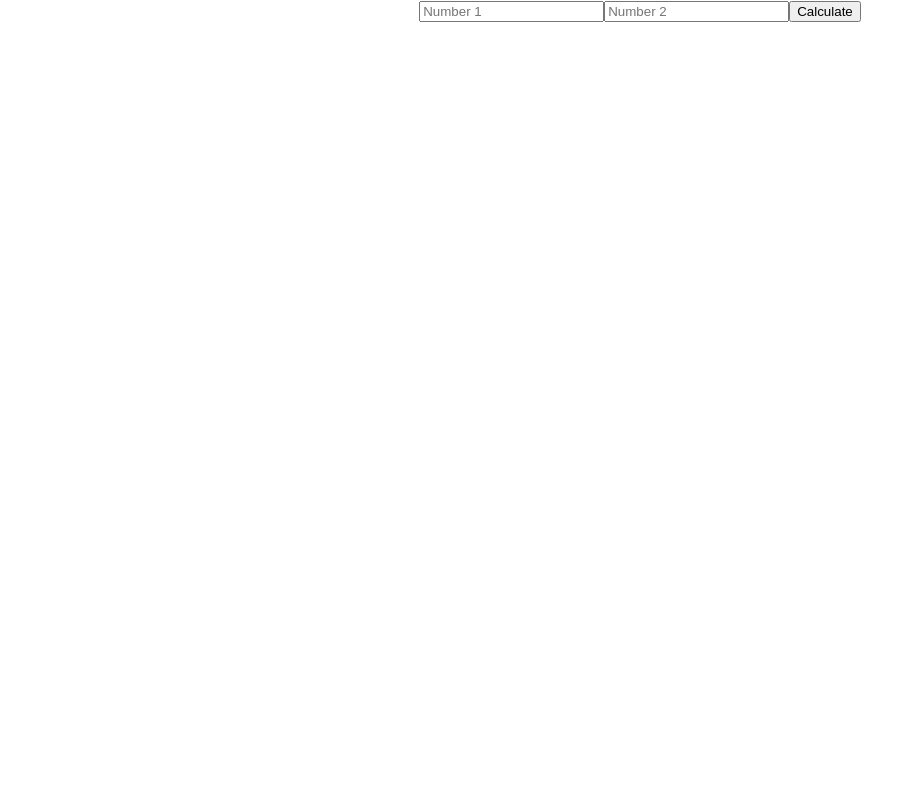
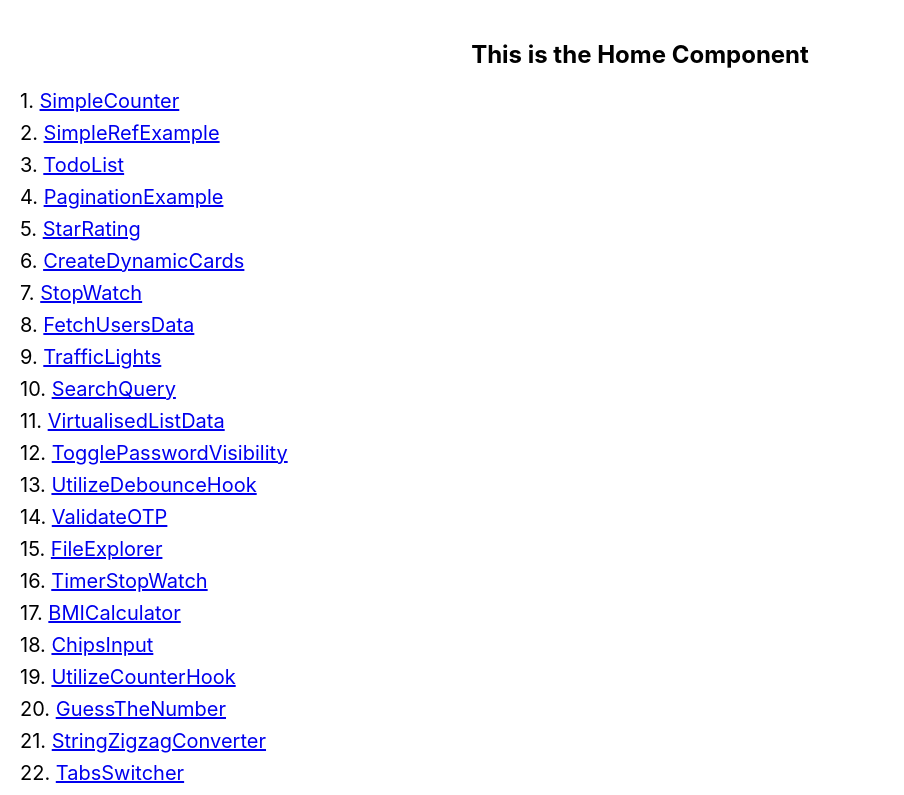
Before and after one commit to braju007/frontend_react_js, a React (Create React App) app in the folder machine_coding/: page / in a window 1280 px wide. Shown: the top 795 px of the page, without its empty margins (0-904 px from the left). Built offline with nearby package versions, Linux system fonts and the light colour scheme.

Commit message:
Add index file and remove component list from App directory

```diff
--- a/machine_coding/src/App.js
+++ b/machine_coding/src/App.js
@@ -1,62 +1,10 @@
 import './App.css';
-// import { SimpleCounter } from './components/SimpleCounter';
-// import { SimpleRefExample } from './components/SimpleRefExample';
-// import { TodoList } from './components/TodoList';
-// import { PaginationExample } from './components/PaginationExample';
-// import { StarRating } from './components/StarRating';
-// import { CreateDynamicCards } from './components/CreateDynamicButtons';
-// import { StopWatch } from './components/StopWatch';
-// import { FetchUsersData } from './components/FetchUsersData';
-// import { TrafficLights } from './components/TrafficLights';
-// import { SearchQuery } from './components/SearchQuery';
-// import { VirtualisedListData } from './components/VirtualisedListData';
-// import { TogglePasswordVisibility } from './components/TogglePasswordVisibility';
-// import { UtilizeDebounceHook } from './components/UtilizeDebounceHook';
-// import { ValidateOTP } from './components/ValidateOTP';
-// import { FileExplorer } from './components/FileExplorer';
-// import { TimerStopWatch } from './components/TimerStopWatch';
-// import BMICalculator from './components/BMICalculator';
-// import { ChipsInput } from './components/ChipsInput';
-// import { UtilizeCounterHook } from './components/UtilizeCounterHook';
-// import { GuessTheNumber } from './components/GuessTheNumber';
-// import { StringZigzagConverter } from './components/StringZigzagConverter';
-// import { TabsSwitcher } from './components/TabsSwitcher';
-// import { DiceRoller } from './components/DiceRoller';
-// import { MultiStepForm } from './components/MultiStepForm';
-// import { SimpleUseReducer } from './components/SimpleUseReducer';
-// import { DropDownExample } from './components/DropDownExample';
-import { CalculateTwoNumbers } from './components/CalculateTwoNumbers';
+import { AllComponentsDirectory } from './components';
 
 function App() {
   return (
     <div className="App">
-      {/* <SimpleCounter />
-      <SimpleRefExample />
-      <TodoList />
-      <PaginationExample />
-      <StarRating />
-      <CreateDynamicCards />
-      <StopWatch />
-      <FetchUsersData />
-      <TrafficLights />
-      <SearchQuery />
-      <VirtualisedListData />
-      <TogglePasswordVisibility />
-      <UtilizeDebounceHook />
-      <ValidateOTP />
-      <FileExplorer />
-      <TimerStopWatch />
-      <BMICalculator />
-      <ChipsInput />
-      <UtilizeCounterHook />
-      <GuessTheNumber />
-      <StringZigzagConverter />
-      <TabsSwitcher />
-      <DiceRoller />
-      <MultiStepForm />
-      <SimpleUseReducer />
-      <DropDownExample /> */}
-      <CalculateTwoNumbers />
+      <AllComponentsDirectory />
     </div>
   );
 }
--- /dev/null
+++ b/machine_coding/src/components/index.js
@@ -0,0 +1 @@
+export { AllComponentsDirectory } from './AllComponentDirectory';
```
